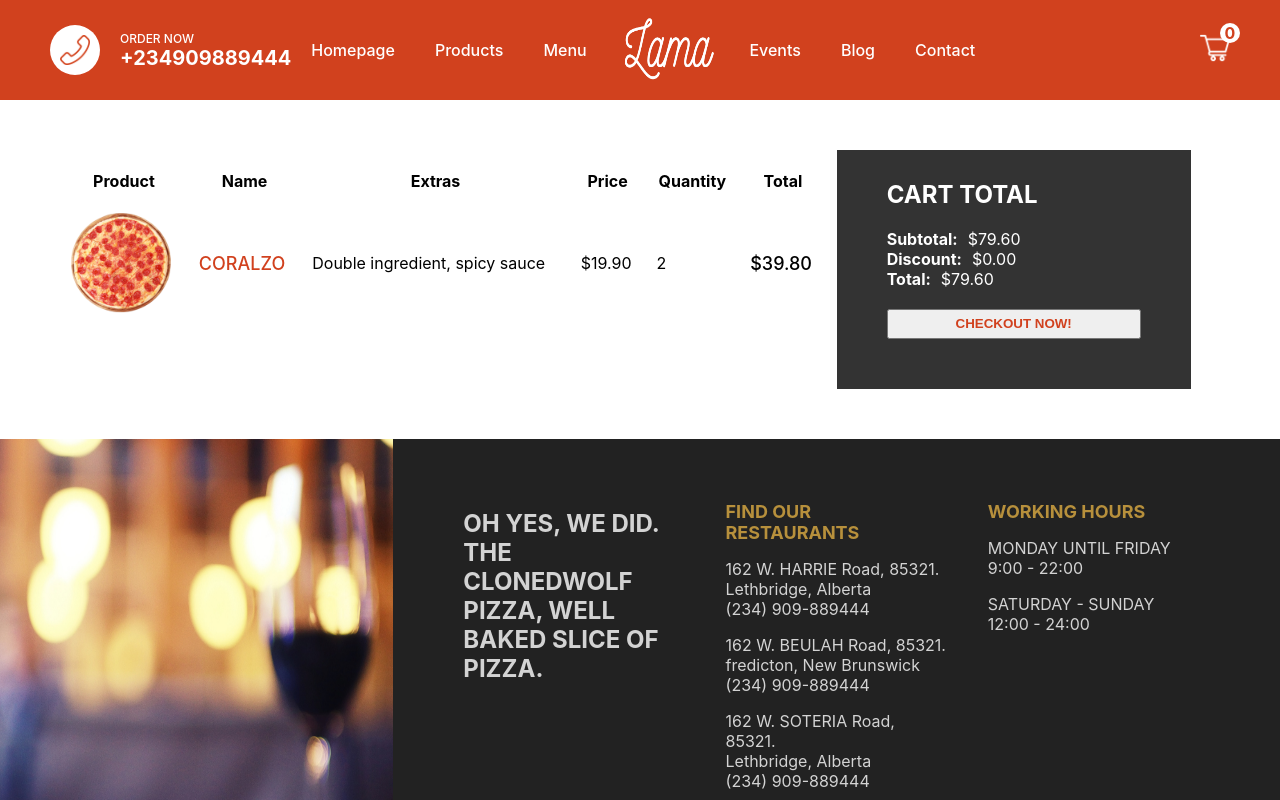
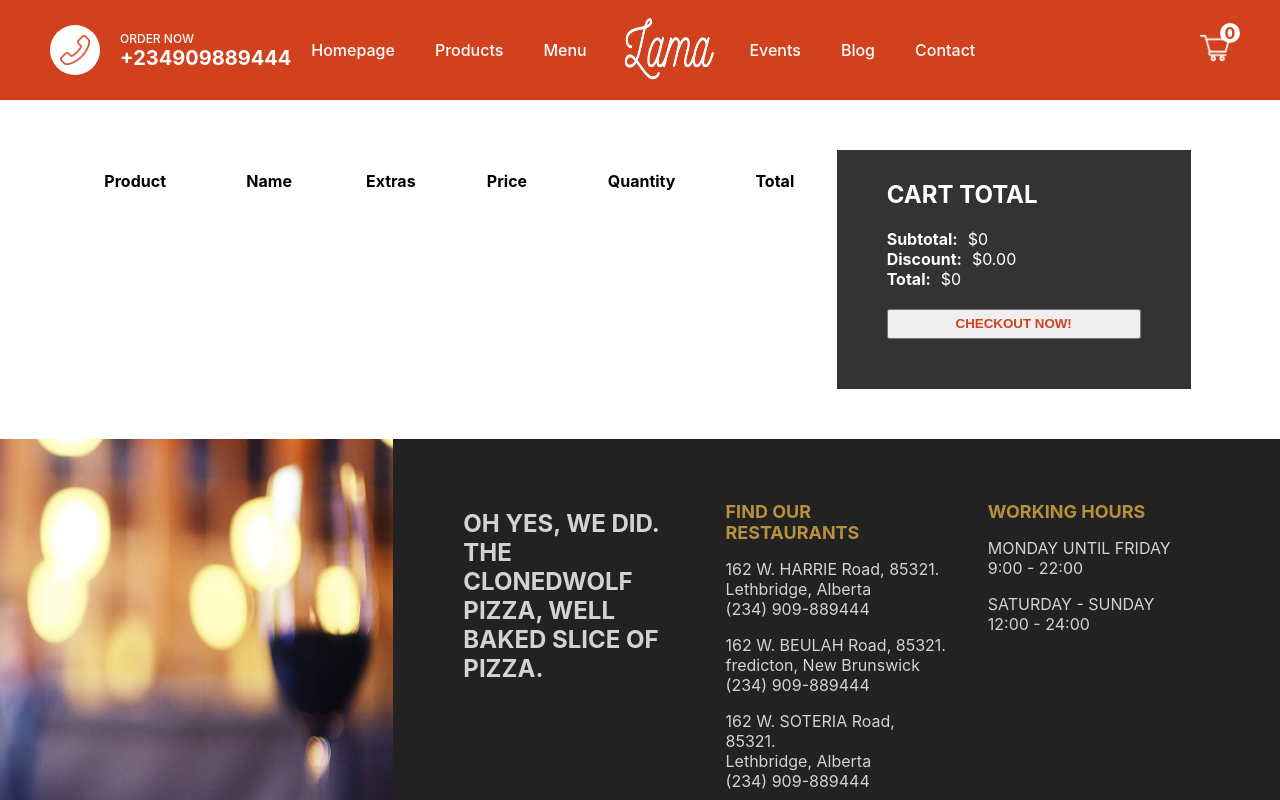
Before and after one commit to Harrytimbog/pizza-wolf, a Next.js app: page /cart in a window 1280 px wide. Shown: the top 800 px of the page. Built offline with nearby package versions, Linux system fonts and the light colour scheme.

Commit message:
Integrate redux state into cart page and make page dynamic

```diff
--- a/pages/cart.jsx
+++ b/pages/cart.jsx
@@ -20,11 +20,12 @@ const Cart = () => {
             </tr>
           </thead>
           <tbody>
-            <tr className={styles.tr}>
+            {cart.products.map((product) => (
+              <tr className={styles.tr} key={product._id}>
                 <td>
                   <div className={styles.imgContainer}>
                     <Image
-                    src="/image/pizza.png"
+                      src={product.image}
                       alt=""
                       layout="fill"
                       objectFit="cover"
@@ -32,23 +33,28 @@ const Cart = () => {
                   </div>
                 </td>
                 <td>
-                <span className={styles.name}>CORALZO</span>
+                  <span className={styles.name}>{product.title}</span>
                 </td>
                 <td>
                   <span className={styles.extras}>
-                  Double ingredient, spicy sauce
+                    {product.extras.map((extra) => (
+                      <span key={extra._id}>{extra.text}, </span>
+                    ))}
                   </span>
                 </td>
                 <td>
-                <span className={styles.price}>$19.90</span>
+                  <span className={styles.price}>{product.price}</span>
                 </td>
                 <td>
-                <span className={styles.quantity}>2</span>
+                  <span className={styles.quantity}>{product.quantity}</span>
                 </td>
                 <td>
-                <span className={styles.total}>$39.80</span>
+                  <span className={styles.total}>
+                    {product.price * product.quantity}
+                  </span>
                 </td>
               </tr>
+            ))}
           </tbody>
         </table>
       </div>
@@ -56,13 +62,13 @@ const Cart = () => {
         <div className={styles.wrapper}>
           <h2 className={styles.title}>CART TOTAL</h2>
           <div className={styles.totalText}>
-            <b className={styles.totalTextTitle}>Subtotal:</b>$79.60
+            <b className={styles.totalTextTitle}>Subtotal:</b>${cart.total}
           </div>
           <div className={styles.totalText}>
             <b className={styles.totalTextTitle}>Discount:</b>$0.00
           </div>
           <div className={styles.totalText}>
-            <b className={styles.totalTextTitle}>Total:</b>$79.60
+            <b className={styles.totalTextTitle}>Total:</b>${cart.total}
           </div>
           <button className={styles.button}>CHECKOUT NOW!</button>
         </div>
```
Lines whose indentation alone changed are shown as unchanged.
